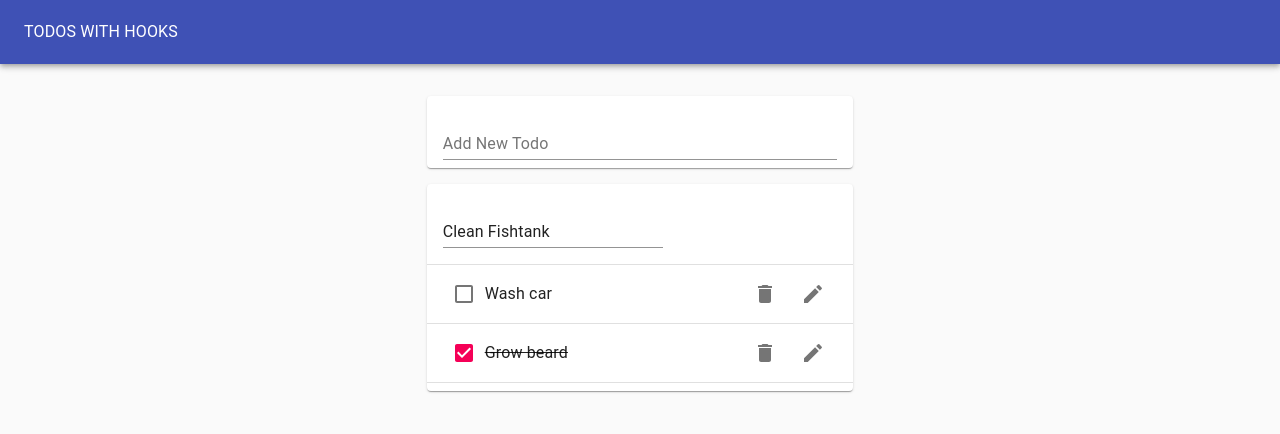
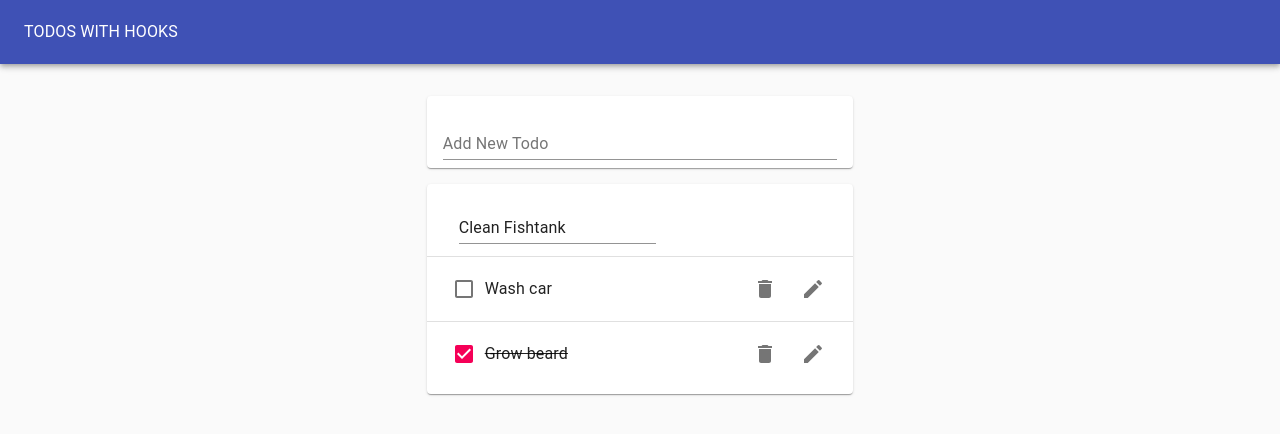
Before and after one commit to anoof/todolist-hooks-react, a React (Create React App) app: page / in a window 1280 px wide. Both pictures are taken after a click on the button 813 px from the left and 221 px from the top of the page. Shown: the top 434 px of the page. Built offline with nearby package versions, Linux system fonts and the light colour scheme.

Commit message:
added style tweaks

```diff
--- a/src/EditTodoForm.js
+++ b/src/EditTodoForm.js
@@ -11,6 +11,7 @@
 				reset();
                 toggleForm();
 			}}
+            style={{marginLeft: "1rem", width: "50%"}}
 		>
 			<TextField
 				margin="normal"
--- a/src/Todo.js
+++ b/src/Todo.js
@@ -12,9 +12,14 @@
 function Todo({ id, task, complete, removeTodo, toggleTodo, editTodo }) {
 	const [isEditing, toggle] = useToggleState(false);
 	return (
-		<ListItem>
+		<ListItem style={{ height: "64px" }}>
 			{isEditing ? (
-				<EditTodoForm id={id} task={task} editTodo={editTodo} toggleForm={toggle}/>
+				<EditTodoForm
+					id={id}
+					task={task}
+					editTodo={editTodo}
+					toggleForm={toggle}
+				/>
 			) : (
 				<>
 					<Checkbox
--- a/src/TodoList.js
+++ b/src/TodoList.js
@@ -8,7 +8,7 @@
 	return (
 		<Paper>
 			<List>
-				{todos.map((todo) => (
+				{todos.map((todo,i) => (
 					<>
 						<Todo
 							id={todo.id}
@@ -19,7 +19,7 @@
 							toggleTodo={toggleTodo}
 							editTodo={editTodo}
 						/>
-						<Divider />
+                        {i < todos.length - 1 && <Divider />}
 					</>
 				))}
 			</List>
```
